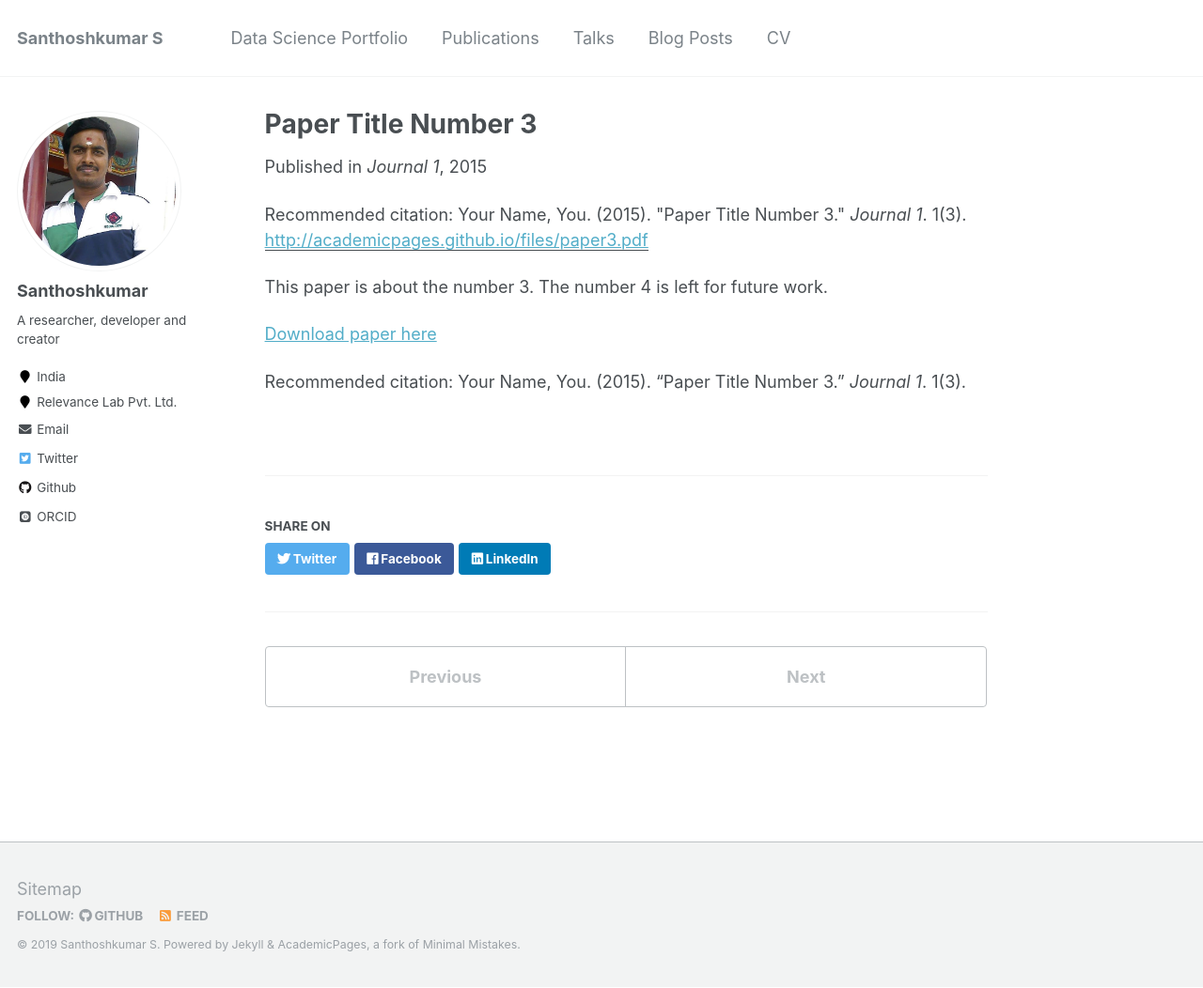
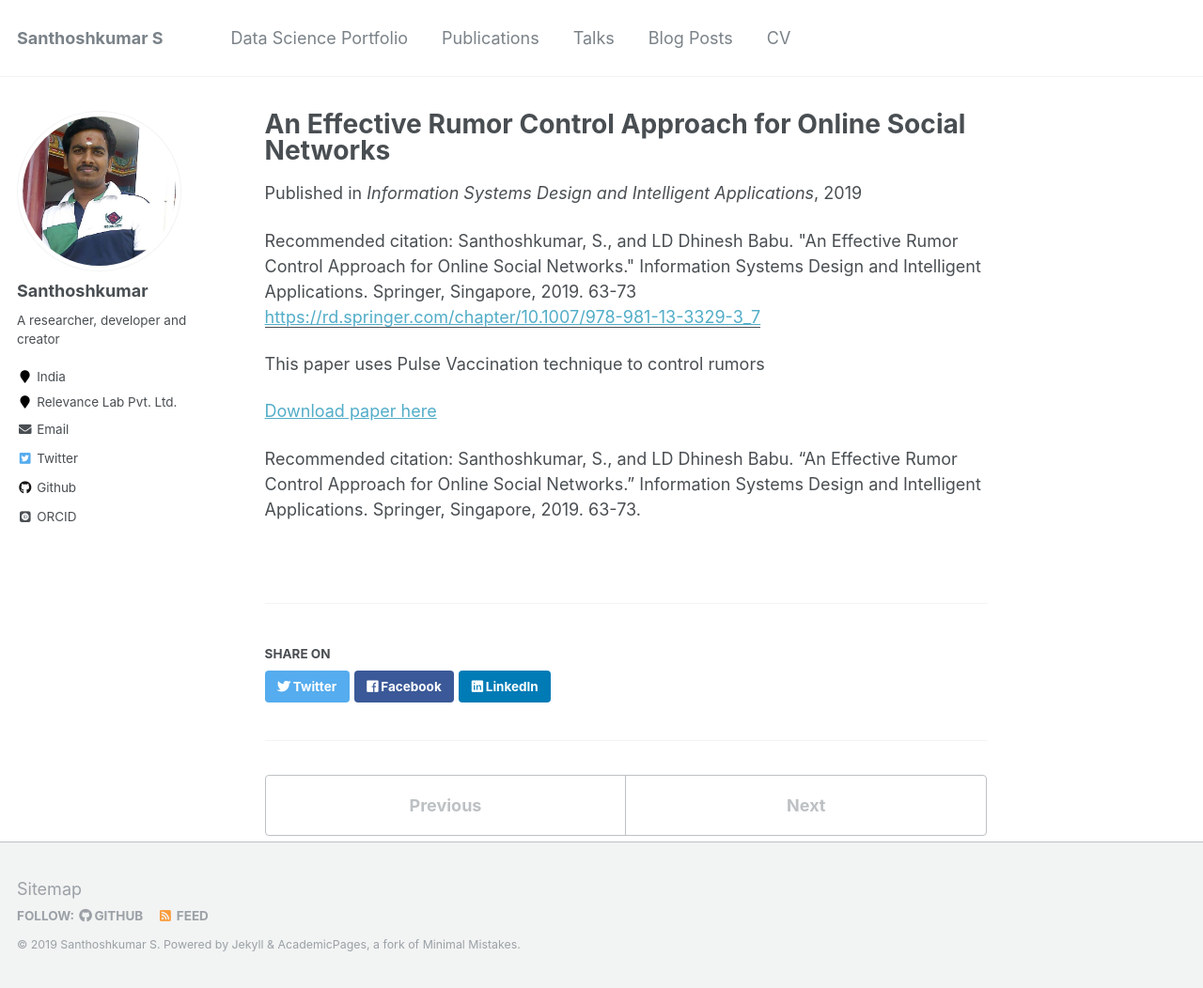
Before and after one commit to santhosh790/santhosh790.github.io, a Jekyll site: the page built from _publications/pulse-vacc-5.md, in a window 1280 px wide and 1052 px high. Shown: the whole window at 94% size. Built offline with Jekyll 4.4.1, drawn with Linux system fonts in a browser that asks for light colours; some web fonts are replaced.

Commit message:
Adding Publications

```diff
--- a/_publications/pulse-vacc-5.md
+++ b/_publications/pulse-vacc-5.md
@@ -1,15 +1,15 @@
 ---
-title: "Paper Title Number 3"
+title: "An Effective Rumor Control Approach for Online Social Networks"
 collection: publications
-permalink: /publication/2015-10-01-paper-title-number-3
-excerpt: 'This paper is about the number 3. The number 4 is left for future work.'
-date: 2015-10-01
-venue: 'Journal 1'
-paperurl: 'http://academicpages.github.io/files/paper3.pdf'
-citation: 'Your Name, You. (2015). &quot;Paper Title Number 3.&quot; <i>Journal 1</i>. 1(3).'
+permalink: /publication/pulse-vacc-5
+excerpt: 'This paper uses Pulse Vaccination technique to control rumors'
+date: 2019-10-01
+venue: 'Information Systems Design and Intelligent Applications'
+paperurl: 'https://rd.springer.com/chapter/10.1007/978-981-13-3329-3_7'
+citation: 'Santhoshkumar, S., and LD Dhinesh Babu. "An Effective Rumor Control Approach for Online Social Networks." Information Systems Design and Intelligent Applications. Springer, Singapore, 2019. 63-73'
 ---
-This paper is about the number 3. The number 4 is left for future work.
+This paper uses Pulse Vaccination technique to control rumors
 
-[Download paper here](http://academicpages.github.io/files/paper3.pdf)
+[Download paper here](https://rd.springer.com/chapter/10.1007/978-981-13-3329-3_7)
 
-Recommended citation: Your Name, You. (2015). "Paper Title Number 3." <i>Journal 1</i>. 1(3).
+Recommended citation: Santhoshkumar, S., and LD Dhinesh Babu. "An Effective Rumor Control Approach for Online Social Networks." Information Systems Design and Intelligent Applications. Springer, Singapore, 2019. 63-73.
```
Also changed, not shown: _publications/bio-inspired-2.md (+8 -10 lines), _publications/neuro-fuzzy-3.md (+6 -8 lines), _publications/nps-4.md (+8 -8 lines).
